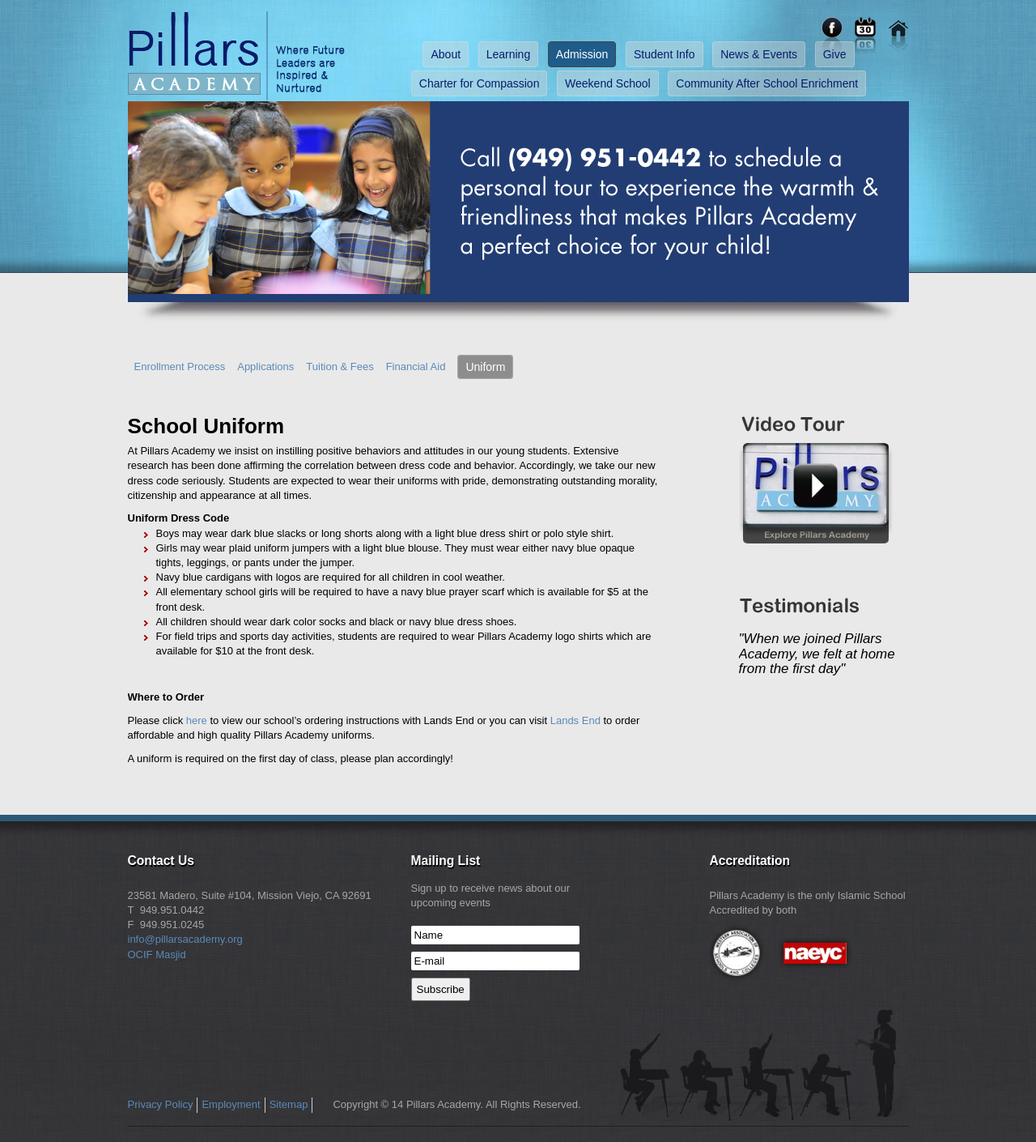
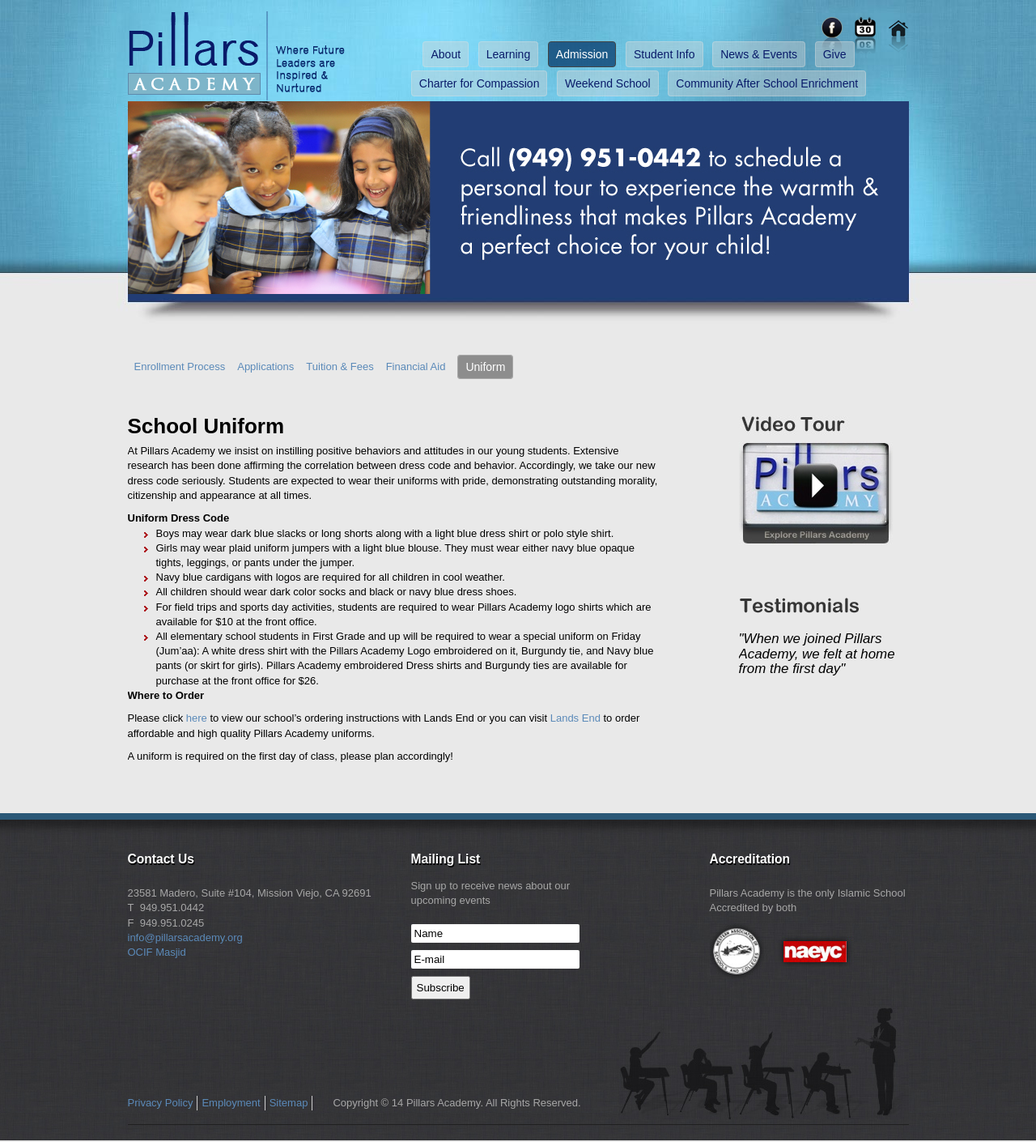
Before and after one commit to pillarsacademy/pillarsacademy.github.io, a Jekyll site: the page built from admission/uniform.md, in a window 1280 px wide. Shown: the whole page at 81% size. Built offline with Jekyll 4.4.1, drawn with Linux system fonts in a browser that asks for light colours; nearby versions of some CDN libraries; Markdown is read by kramdown in place of the engine named in the settings.

Commit message:
Update uniform.md

```diff
--- a/admission/uniform.md
+++ b/admission/uniform.md
@@ -11,10 +11,9 @@ At Pillars Academy we insist on instilling positive behaviors and attitudes in o
 - Boys may wear dark blue slacks or long shorts along with a light blue dress shirt or polo style shirt.
 - Girls may wear plaid uniform jumpers with a light blue blouse. They must wear either navy blue opaque tights, leggings, or pants under the jumper.
 - Navy blue cardigans with logos are required for all children in cool weather.
-- All elementary school girls will be required to have a navy blue prayer scarf which is available for $5 at the front desk.
 - All children should wear dark color socks and black or navy blue dress shoes.
-- For field trips and sports day activities, students are required to wear Pillars Academy logo shirts which are available for $10 at the front desk.
-
+- For field trips and sports day activities, students are required to wear Pillars Academy logo shirts which are available for $10 at the front office.
+- All elementary school students in First Grade and up will be required to wear a special uniform on Friday (Jum'aa): A white dress shirt with the Pillars Academy Logo embroidered on it, Burgundy tie, and Navy blue pants (or skirt for girls). Pillars Academy embroidered Dress shirts and Burgundy ties are available for purchase at the front office for $26.
 <br />
 
 #### Where to Order
```
